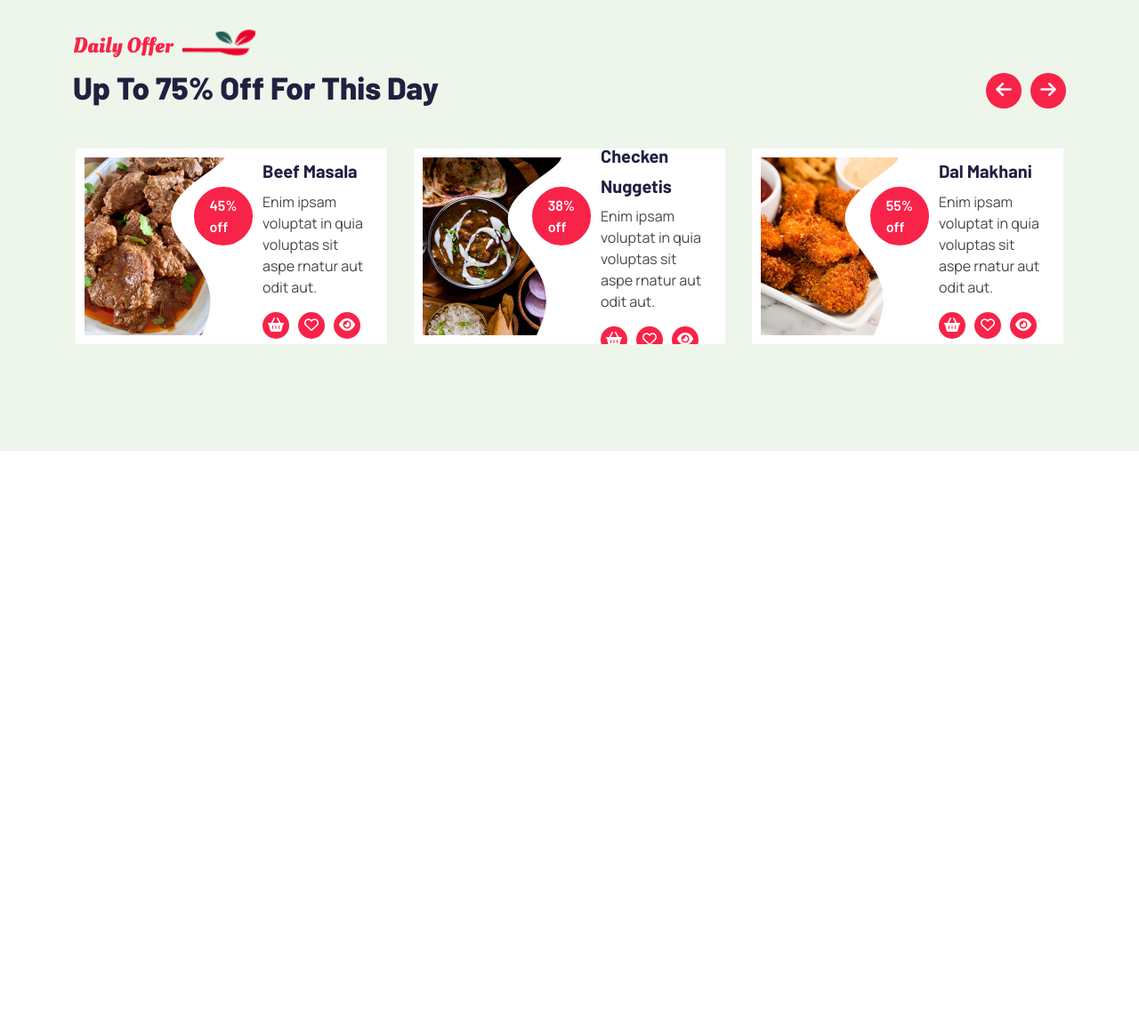
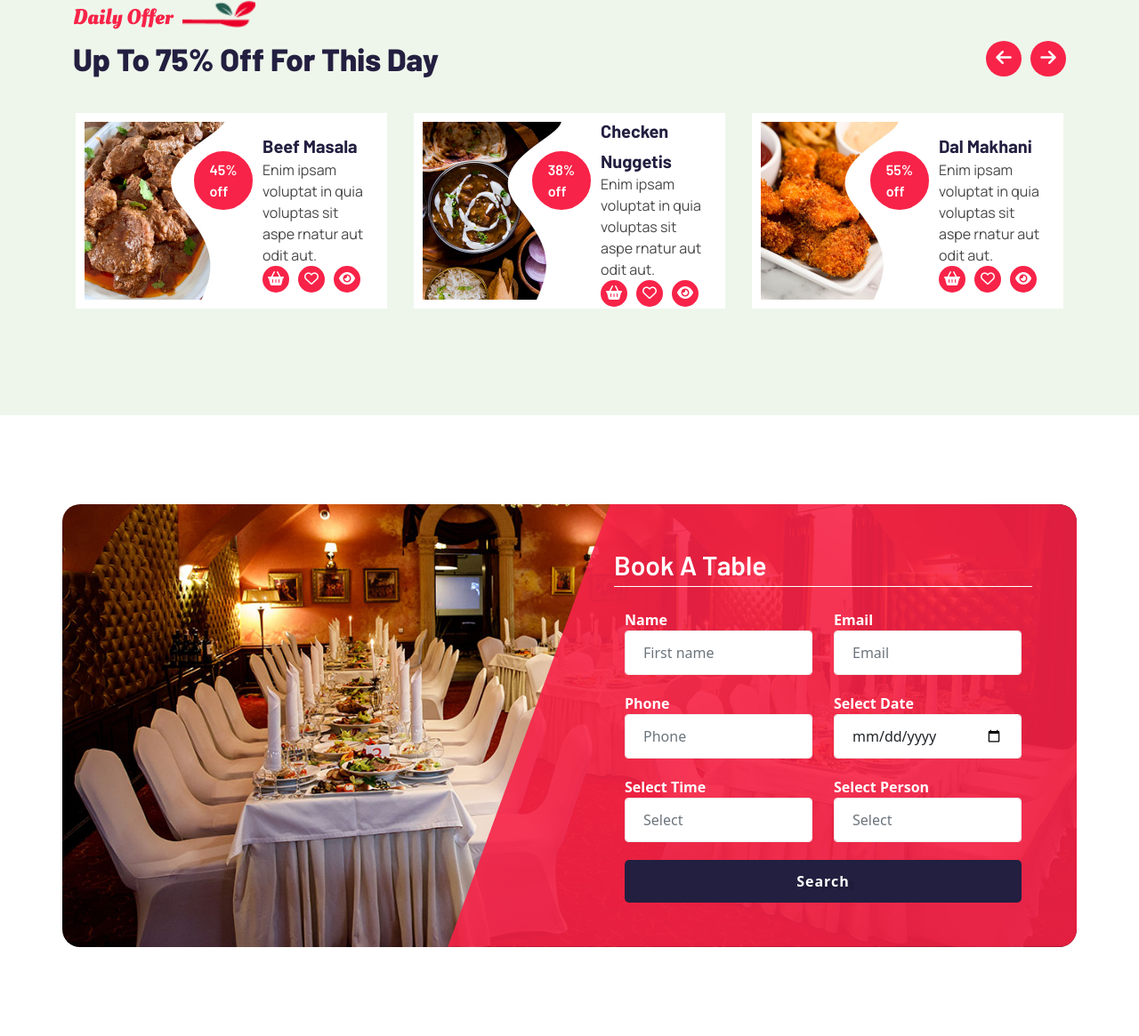
Before and after one commit to devsmostafiz/RegFood, a plain HTML site: page index.html in a window 1280 px wide. Shown: the part 840-2005 px from the top of the page at 89% size. Before the commit the page ends 1347 px from the top, so only its background shows below. Drawn offline with nearby package versions, Linux system fonts and the light colour scheme; a web font is replaced by a local one.

Commit message:
from update

```diff
--- a/css/style.css
+++ b/css/style.css
@@ -8,6 +8,10 @@ a{
 }
 ul,ol{
     list-style-type: none;
+}
+h1,h2,h3,h4,h5,h6, p{
+    padding: 0;
+    margin: 0;
 }
 /* .container{
     width: 1170px;
@@ -202,9 +206,53 @@ font-family: "Italianno", cursive; */
         border-radius: 30px;
         font-size: 16px;
         font-weight: 600;
-        position: relative;
+        letter-spacing: 1px;
+        text-shadow: 6px 3px 2px rgba(0,0,0,.2);
         transition: all linear .3s;
+        position: absolute;
+        left: 412px;
+        top: 17px;
+        border: none;
+        overflow: hidden;
+        transform: perspective(500px) ;
 }
+.cmn_btn::after {
+    position: absolute;
+    content: "";
+    left: -41px;
+    top: 10px;
+    width: 40px;
+    height: 28px;
+    background-image: url(../images/arrow_icon.png);
+    background-position: center;
+    background-repeat: no-repeat;
+    background-size: cover;
+    transition: all linear 0.3s;
+}
+.cmn_btn:hover::after{
+    left: 5px;
+}
+.cmn_btn:hover{
+    transform: perspective(500px) ;
+    text-shadow: -6px 3px 2px rgba(0,0,0,.2);
+    background-color: var(--blue);
+    padding: 12px 25px 12px 55px;
+}
+.cmn_btn::before{
+    content: "";
+    position: absolute;
+    top: 0;
+    left: -100%;
+    width: 100%;
+    height: 100%;
+    background: linear-gradient(35deg, transparent, #ffff, transparent);
+    transition: .3s;
+    opacity: 0.35;
+}
+.cmn_btn:hover::before{
+    left: 100%;
+}
+/* ========= cmn_btn end =========== */
 .banner_btn input {
     border-radius: 30px;
     border-color: #ddd;
@@ -216,13 +264,6 @@ font-family: "Italianno", cursive; */
     border-radius: 80px;
     position: relative;
 }
-.cmn_btn {
-    position: absolute;
-    left: 412px;
-    top: 17px;
-    border: none;
-}
-/* ========= cmn_btn end =========== */
 .banner_img{
     position: absolute;
     border-radius: 50%;
@@ -429,7 +470,129 @@ font-family: "Italianno", cursive; */
 .offer_item_wrapper{
     display: flex;
 }
-/* ===== Cmn Offer Ciecle ======= */
+/* ===== Book Table Area Here======= */
+#booking{
+    padding: 100px 0;
+}
+.bgbooking{
+    background-image: url(../images/reservation_bg.jpg);
+    background-size: cover;
+    background-position: center;
+    background-repeat:no-repeat;
+    position:relative;
+    border-radius: 20px;
+}
+.bgbooking::after{
+    position:absolute;
+    content:"";
+    left:0;
+    top:0;
+    background-color:var(--red);
+    width:100%;
+    height:100%;
+    clip-path: polygon(54% 0, 100% 0%, 100% 100%, 38% 100%);
+    opacity: 90%;
+    border-radius: 20px;
+}
+.booking_form{
+    z-index: 1;
+    position: relative;
+    padding: 50px 50px 10px 50px;
+}
+.booking_formtwo{
+    z-index: 1;
+    position: relative;
+    padding: 10px 50px;
+}
+.booking_formthree{
+    z-index: 1;
+    position: relative;
+    padding: 10px 50px;
+}
+.booking_formfour{
+    z-index: 1;
+    position: relative;
+    padding: 10px 50px 50px 50px;
+}
+.text_innr{
+    width: 100%;
+    padding: 12px 20px;
+    outline: none;
+    resize: none;
+    border: 1px solid #eee;
+    font-size: 16px;
+    font-weight: 300;
+}
+.booking_form h2{
+    font-family: var(--heading_font);
+    font-size:30px;
+    font-weight:600;
+    text-transform:capitalize;
+    border-bottom:1px solid white;
+    margin-bottom:25px;
+    color: var(--white);
+    padding: 0 0 6px 0 !important;
+}
+.info_nam{
+    color: var(--white);
+    font-weight: 600;
+    margin-bottom: 5px;
+    text-transform: capitalize;
+    font-family: var(--pera_color);
+}
+/* ======= cmn btn =============== */
+.bkn_cmn_btn {
+    background: var(--blue);
+    text-transform: capitalize;
+    color: var(--white);
+    padding: 12px 0;
+    width: 100%;
+    border-radius: 5px;
+    font-size: 16px;
+    font-weight: 600;
+    letter-spacing: 1px;
+    text-shadow: 6px 3px 2px rgba(0,0,0,.2);
+    transition: all linear .3s;
+    border: none;
+    overflow: hidden;
+    transform: perspective(500px);
+}
+.bkn_cmn_btn::after {
+    position: absolute;
+    content: "";
+    left: -41px;
+    top: 10px;
+    width: 40px;
+    height: 28px;
+    background-image: url(../images/arrow_icon.png);
+    background-position: center;
+    background-repeat: no-repeat;
+    background-size: cover;
+    transition: all linear 0.3s;
+}
+.bkn_cmn_btn:hover::after{
+    left: 5px;
+}
+.bkn_cmn_btn:hover{
+    transform: perspective(500px) ;
+    text-shadow: -6px 3px 2px rgba(0,0,0,.2);
+    padding: 12px 25px 12px 55px;
+}
+.bkn_cmn_btn::before{
+    content: "";
+    position: absolute;
+    top: 0;
+    left: -100%;
+    width: 100%;
+    height: 100%;
+    background: linear-gradient(35deg, transparent, #ffff, transparent);
+    transition: .3s;
+    opacity: 0.35;
+}
+.bkn_cmn_btn:hover::before{
+    left: 100%;
+}
+/* ======= cmn btn =============== */
 /* ========= Header Area Here =========== */
 /* ========= Header Area Here =========== */
 /* ========= Header Area Here =========== */
--- a/index.html
+++ b/index.html
@@ -208,7 +208,52 @@
     </div>
   </div>
 </section>
-<!-- ========= Nav Bar Area Here =========== -->
+<!-- ========= Book Table Area Here =========== -->
+<section id="booking">
+  <div class="container">
+    <div class="row bgbooking">
+      <div class="col-12 col-sm-12 col-md-12 col-lg-6 col-xl-6"></div>
+      <div class="col-12 col-sm-12 col-md-12 col-lg-6 col-xl-6">
+        <div class="row booking_form">
+          <h2>book a table</h2>
+          <div class="col-sm-12 col-md-12 col-lg-6 col-xl-6">
+            <span class="info_nam">name</span>
+            <input type="text" class="form-control text_innr" placeholder="First name" aria-label="First name">
+          </div>
+          <div class="col-sm-12 col-md-12 col-lg-6 col-xl-6">
+            <span class="info_nam">email</span>
+            <input type="email" class="form-control text_innr" placeholder="Email" aria-label="Last name">
+          </div>
+        </div>
+        <div class="row booking_formtwo">
+          <div class="col-sm-12 col-md-12 col-lg-6 col-xl-6">
+            <span class="info_nam">phone</span>
+            <input type="number" class="form-control text_innr" placeholder="Phone" aria-label="First name">
+          </div>
+          <div class="col-sm-12 col-md-12 col-lg-6 col-xl-6">
+            <span class="info_nam">Select Date</span>
+            <input type="date" class="form-control text_innr" placeholder="" aria-label="Last name">
+          </div>
+        </div>
+        <div class="row booking_formthree">
+          <div class="col-sm-12 col-md-12 col-lg-6 col-xl-6">
+            <span class="info_nam">Select Time</span>
+            <input type="text" class="form-control text_innr" placeholder="Select" aria-label="First name">
+          </div>
+          <div class="col-sm-12 col-md-12 col-lg-6 col-xl-6">
+            <span class="info_nam">Select person</span>
+            <input type="text" class="form-control text_innr" placeholder="Select" aria-label="Last name">
+          </div>
+        </div>
+        <div class="row booking_formfour">
+          <div class="col-12">
+            <button type="submit" class="bkn_cmn_btn">search</button>
+          </div>
+        </div>
+      </div>
+    </div>
+  </div>
+</section>
 <!-- ========= Nav Bar Area Here =========== -->
 <!-- ========= Nav Bar Area Here =========== -->
 <!-- ========= Nav Bar Area Here =========== -->
```
Also changed, not shown: images/arrow_icon.png (added).
